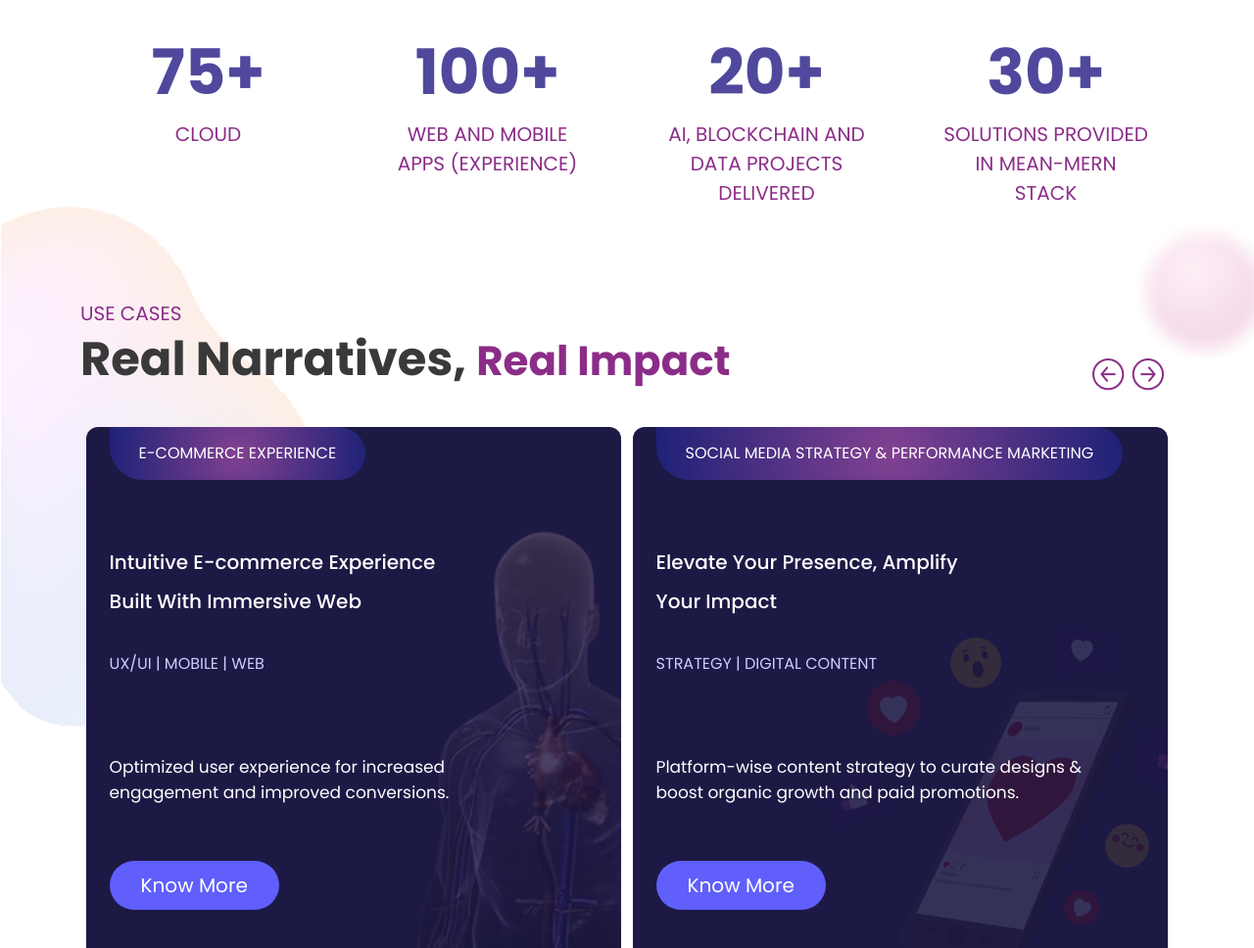
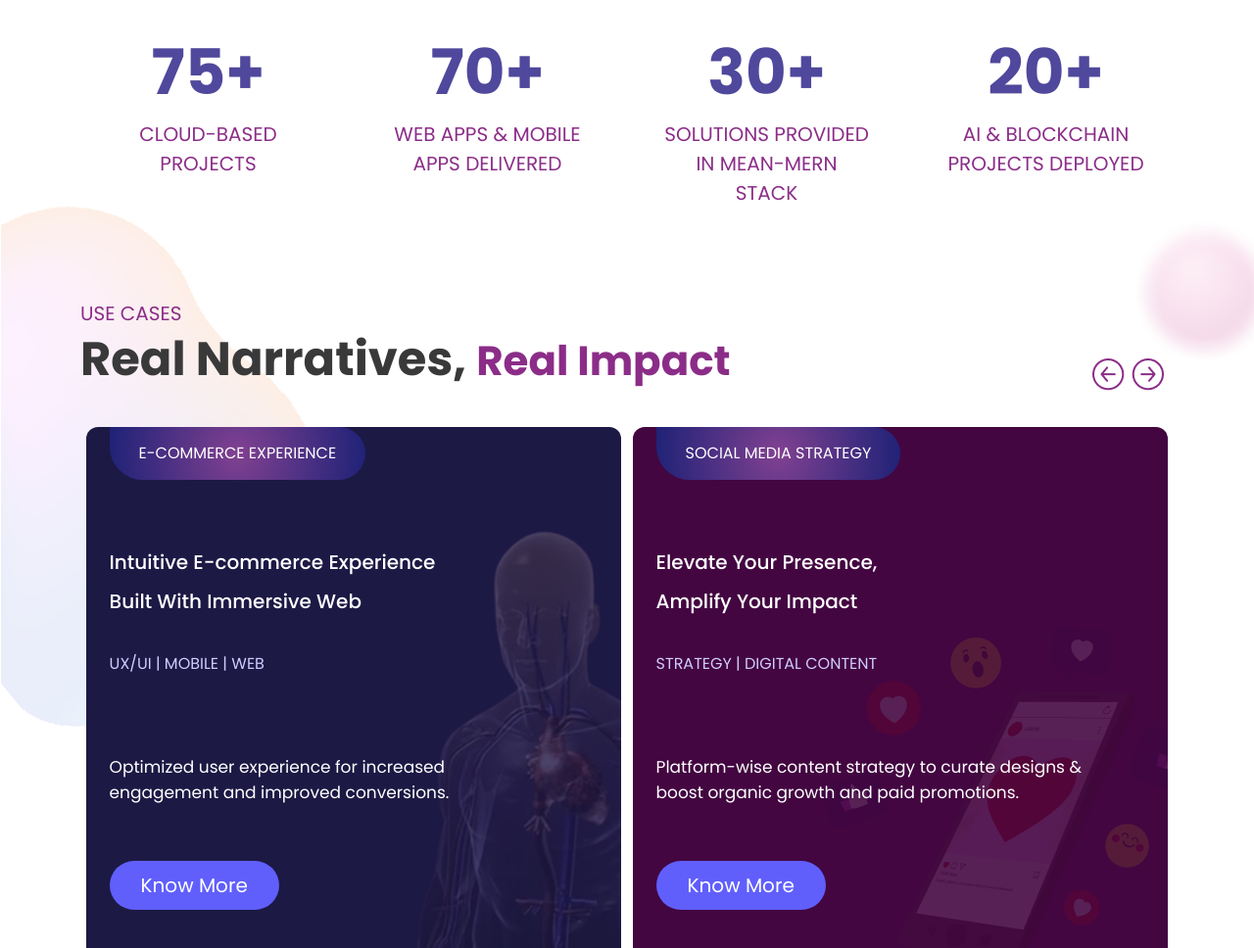
Before and after one commit to sayalissalunkhe/pearlrain, a plain HTML site: page index.html in a window 1280 px wide. Shown: the part 3640-4608 px from the top of the page at 98% size. Drawn offline with nearby package versions, Linux system fonts and the light colour scheme; files whose address does not match are found by name.

Commit message:
updated home page changes

```diff
--- a/css/style.css
+++ b/css/style.css
@@ -20,8 +20,12 @@
     color: #9F369C;
 }
 
+.dark-blue-bg {
+    background-color: #1D1945;
+}
+
 .pink-bg {
-    background-color: #8B2D88;
+    background-color: #430641;
 }
 
 .purple-bg {
@@ -320,7 +324,6 @@ h2.banner-heading-2 {
 }
 
 .narrative-card {
-    background-color: #1D1945;
     border-radius: 12px;
     color: #fff;
     padding: 0 1.5rem 1.5rem;
--- a/index.html
+++ b/index.html
@@ -515,25 +515,16 @@
                             <span class="counter">75</span>
                             <span>+</span>
                         </div>
-                        <div class="counter-title">CLOUD</div>
+                        <div class="counter-title">CLOUD-BASED PROJECTS </div>
                     </div>
                 </div>
                 <div class="col-sm-3">
                     <div class="counter-module">
                         <div class="counter-digit">
-                            <span class="counter">100</span>
+                            <span class="counter">70</span>
                             <span>+</span>
                         </div>
-                        <div class="counter-title">WEB AND MOBILE APPS (EXPERIENCE)</div>
-                    </div>
-                </div>
-                <div class="col-sm-3">
-                    <div class="counter-module">
-                        <div class="counter-digit">
-                            <span class="counter">20</span>
-                            <span>+</span>
-                        </div>
-                        <div class="counter-title">AI, BLOCKCHAIN AND DATA PROJECTS DELIVERED</div>
+                        <div class="counter-title">WEB APPS & MOBILE APPS DELIVERED</div>
                     </div>
                 </div>
                 <div class="col-sm-3">
@@ -543,6 +534,15 @@
                             <span>+</span>
                         </div>
                         <div class="counter-title">SOLUTIONS PROVIDED IN MEAN-MERN STACK</div>
+                    </div>
+                </div>
+                <div class="col-sm-3">
+                    <div class="counter-module">
+                        <div class="counter-digit">
+                            <span class="counter">20</span>
+                            <span>+</span>
+                        </div>
+                        <div class="counter-title">AI & BLOCKCHAIN PROJECTS DEPLOYED</div>
                     </div>
                 </div>
             </div>
@@ -562,7 +562,7 @@
                 <div class="col-12">
                     <div class="narrative-slider">
                         <div>
-                            <div class="narrative-card first">
+                            <div class="narrative-card first dark-blue-bg">
                                 <div class="card-category">
                                     <span>E-COMMERCE EXPERIENCE</span>
                                     <!-- <div class="count">01</div> -->
@@ -581,15 +581,14 @@
                         <div>
                             <div class="narrative-card second pink-bg">
                                 <div class="card-category">
-                                    <span>SOCIAL MEDIA STRATEGY & PERFORMANCE MARKETING</span>
+                                    <span>SOCIAL MEDIA STRATEGY </span>
                                     <!-- <div class="count">02</div> -->
                                 </div>
                                 <div class="card-content">
-                                    <h3 class="card-title">Elevate Your Presence, Amplify Your Impact</h3>
+                                    <h3 class="card-title">Elevate Your Presence, <br> Amplify Your Impact</h3>
                                     <div class="breadcrumb">STRATEGY | DIGITAL CONTENT</div>
                                     <div class="card-exceprt">
-                                        Platform-wise content strategy to curate designs & boost organic growth and
-                                        paid
+                                        Platform-wise content strategy to curate designs & boost organic growth and paid
                                         promotions.
                                     </div>
                                     <a href="contact.html" class="blue-rounded-btn card-btn">Know More</a>
@@ -606,7 +605,8 @@
                                     <h3 class="card-title">Cyber Shield. <br>Business Safeguarded. </h3>
                                     <div class="breadcrumb">THREAT MONITORING | VULNERABILITY MANAGEMENT</div>
                                     <div class="card-exceprt">
-                                        Safeguarding your business with multi-layered protection through continuously monitoring network.
+                                        Safeguarding your business with multi-layered protection through continuously
+                                        monitoring network.
                                     </div>
                                     <a href="contact.html" class="blue-rounded-btn card-btn">Know More</a>
                                 </div>
@@ -621,9 +621,11 @@
                                 <div class="card-content">
                                     <h3 class="card-title">Reach the Right Audience, <br>
                                         Drive Conversion.</h3>
-                                    <div class="breadcrumb">CAMPAIGN STRATEGY & DEVELOPMENT |  DATA-DRIVEN OPTIMIZATION  </div>
+                                    <div class="breadcrumb">CAMPAIGN STRATEGY & DEVELOPMENT | DATA-DRIVEN OPTIMIZATION
+                                    </div>
                                     <div class="card-exceprt">
-                                        Data-driven campaigns across optimal channels to reach your target audience and drive conversions.
+                                        Data-driven campaigns across optimal channels to reach your target audience and
+                                        drive conversions.
                                     </div>
                                     <a href="contact.html" class="blue-rounded-btn card-btn">Know More</a>
                                 </div>
@@ -824,7 +826,8 @@
                     <!-- <img src="images/top-footer-bg.jpg" class="top-footer-bg img-fluid" alt=""> -->
 
                     <div class="top-footer-content py-5">
-                        <h3>Optimize and grow your business with <br> <span class="purple-text">design & tech</span> solutions today. </h3>
+                        <h3>Optimize and grow your business with <br> <span class="purple-text">design & tech</span>
+                            solutions today. </h3>
                         <a href="contact.html" class="blue-rounded-btn">Get Started</a>
                     </div>
                 </div>
```
